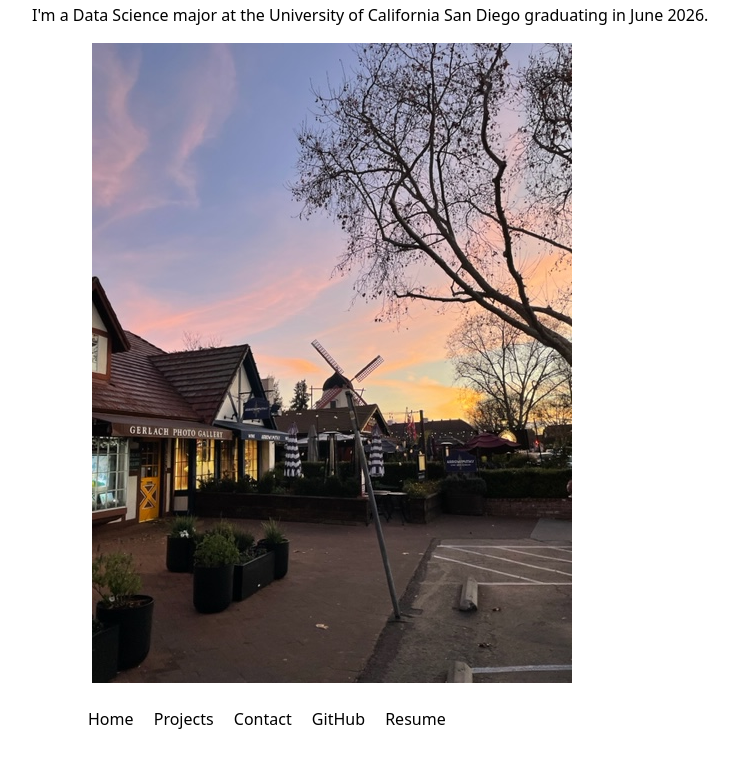
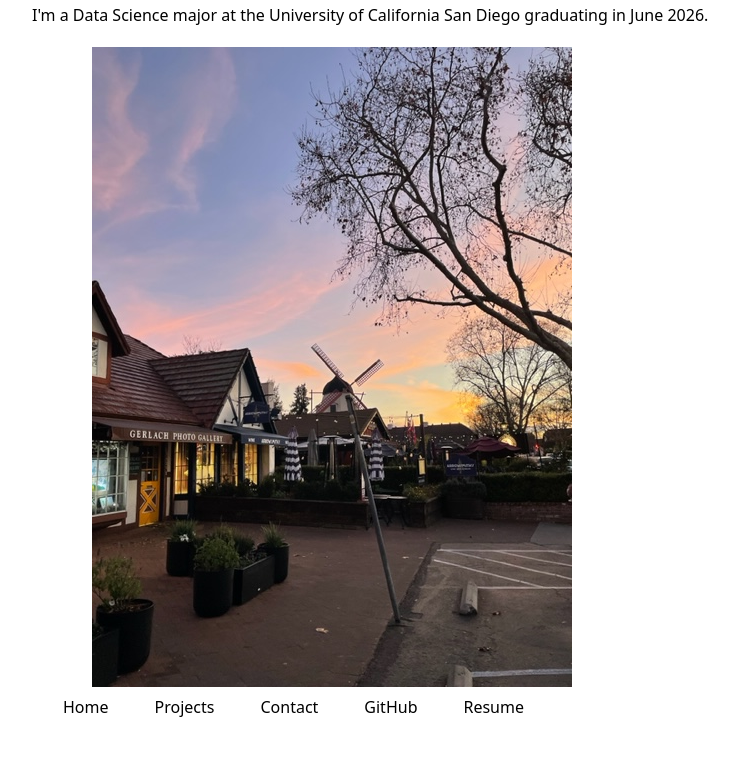
Before and after one commit to Bhagya-Ram-7/portfolio, a plain HTML site: page index.html in a window 1280 px wide. Shown: the part 112-880 px from the top of the page, without its empty margins (44-782 px from the left). Drawn offline with Linux system fonts and the light colour scheme.

Commit message:
updated nav bar

```diff
--- a/index.html
+++ b/index.html
@@ -5,9 +5,7 @@
     <meta name="viewport" content="width=device-width, initial-scale=1.0">
     <title>Bhagya Ram: Personal site and portfolio</title>
     <link rel="stylesheet" href="style.css">
-    <style>
-        li {display: contents;}
-    </style>
+    <!-- <style>li {display: contents;}</style> -->
 </head>
 <body>
     <h1> Bhagya </h1>
--- a/style.css
+++ b/style.css
@@ -23,6 +23,7 @@ img {
     height: auto;
     display: block;
     margin-inline: 60px auto;
+    margin-top: 20px;
   }
 
 .navbar {
@@ -37,8 +38,20 @@ img {
   border-top-color:oklch(80% 3% 200); */
 }
 
+.navbar ul {
+  list-style:none;
+  display:flex;
+  justify-content: center;
+  margin: 0;
+  padding: 0;
+}
+
+.navbar li{
+  flex:1;
+  margin: 0 15px;
+}
+
 .navbar a {
-  flex:1;
   text-decoration: none;
   color: inherit;
   text-align: center;
```
